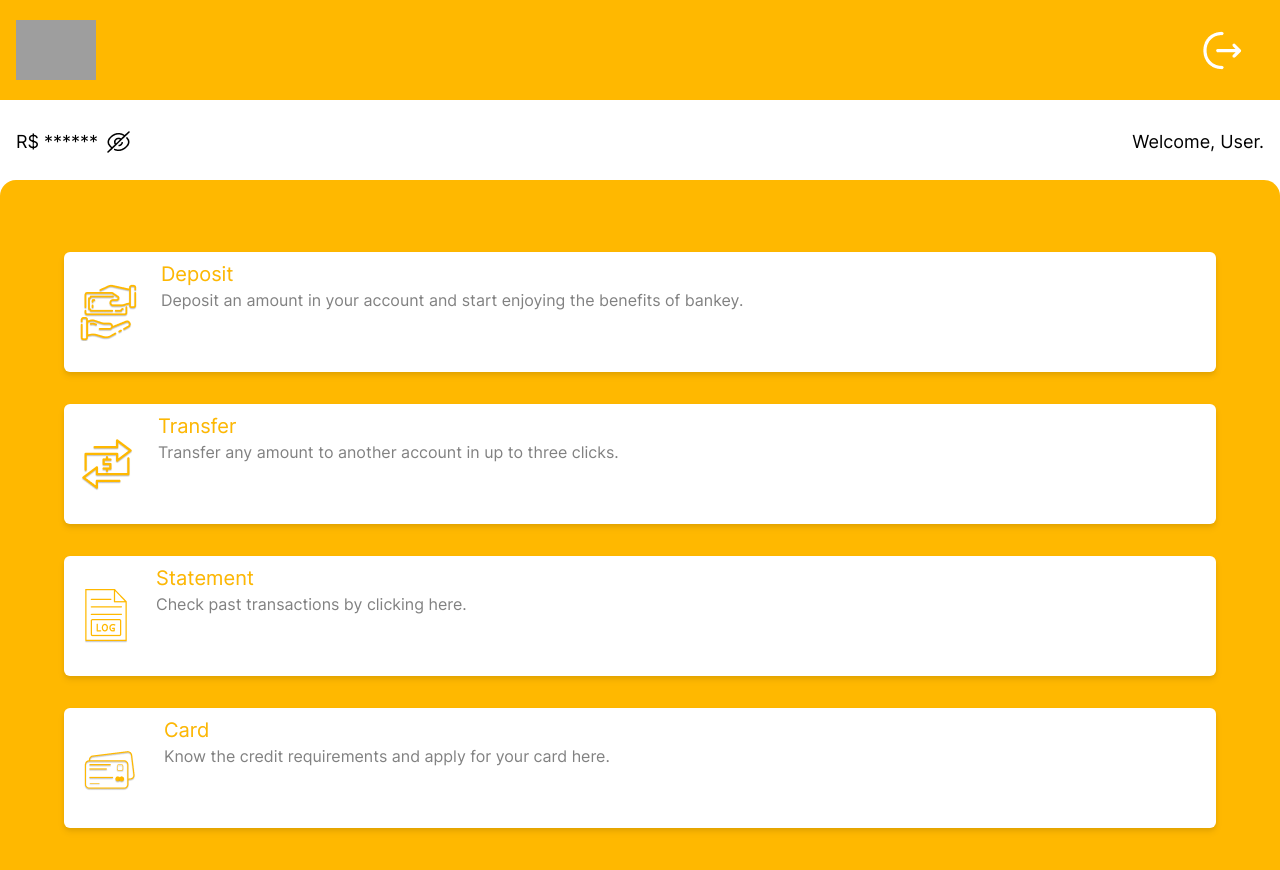
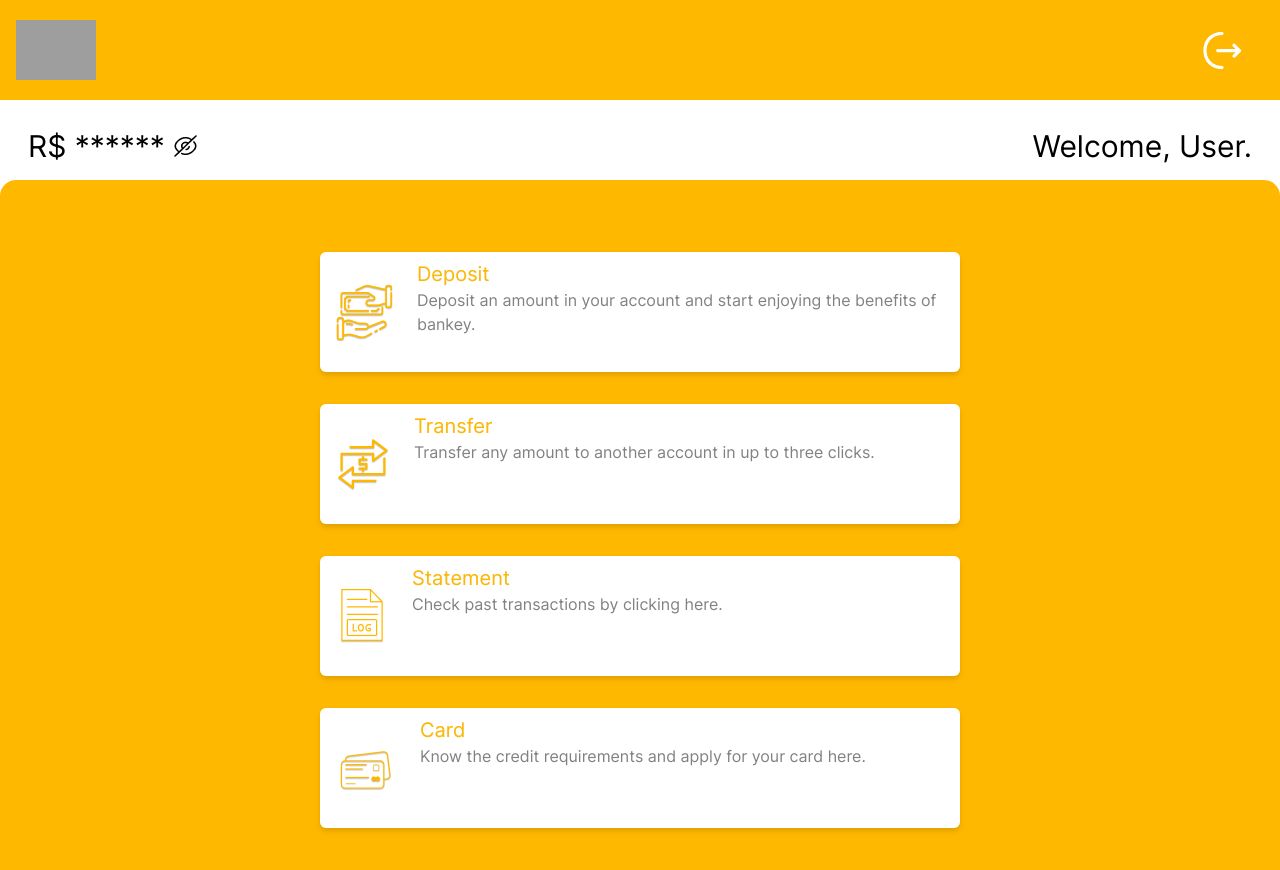
Before and after one commit to eduardo-victor/frontend-bank, a React (Vite) app: page /myprofile in a window 1280 px wide. Shown: the top 870 px of the page. Built offline with nearby package versions, Linux system fonts and the light colour scheme; grey boxes are pictures that could not be loaded.

Commit message:
🐛 FIX: Fixed some responsiveness bugs

```diff
--- a/package.json
+++ b/package.json
@@ -16,7 +16,8 @@
     "@heroicons/react": "^2.0.13",
     "react": "^18.2.0",
     "react-dom": "^18.2.0",
-    "react-router-dom": "^6.4.3"
+    "react-router-dom": "^6.4.3",
+    "reactjs-popup": "^2.0.5"
   },
   "devDependencies": {
     "@types/react": "^18.0.24",
--- a/src/components/Card.tsx
+++ b/src/components/Card.tsx
@@ -8,7 +8,7 @@ type GetProps = {
 
 const Card = (props: GetProps) => {
   return (
-    <div className='w-[90%] h-[15vh] drop-shadow-md bg-white rounded-md flex flex-row items-center hover:transition-all hover:-translate-y-2 hover:duration-150 hover:ease-in-out'>
+    <div className='w-[90%] h-[15vh] lg:w-[50%] drop-shadow-md bg-white rounded-md flex flex-row items-center hover:transition-all hover:-translate-y-2 hover:duration-150 hover:ease-in-out'>
         <img src={props.icon} alt=""  className='ml-4'/>
         <div className='w-full h-full ml-6 mt-4'>
             <h1 className='text-xl font-inter text-yellow [text-shadow:_0_0.2px_0_rgb(0_0_0_/_10%)]'>{props.title}</h1>
--- a/src/pages/UserPage.tsx
+++ b/src/pages/UserPage.tsx
@@ -1,6 +1,5 @@
 import React, { useState } from 'react'
 import UserNav from '../components/UserNav'
-import Image from '../assets/commentImages/firstComment.png'
 import Card from '../components/Card'
 import IconDeposit from '../assets/cardImages/cashpayment.png'
 import IconTransfer from '../assets/cardImages/moneytransf.png'
@@ -22,10 +21,10 @@ const UserPage = () => {
       <div className='w-screen h-screen flex flex-col'>
         <div className='w-screen flex justify-between'>
           <div className='flex items-center mt-7 gap-2'>
-            <h1 className='font-inter text-lg ml-4'>R$ {balanceShown ? "7.895,00" : "******"} </h1>
+            <h1 className='font-inter text-lg ml-4 lg:text-3xl lg:ml-7'>R$ {balanceShown ? "7.895,00" : "******"} </h1>
             <span className='hover:cursor-pointer' onClick={toggleBalance}><img src={Eye}/></span>
           </div>
-          <h1 className='font-inter text-lg mt-7 mr-4'>Welcome, {'User'}.</h1>
+          <h1 className='font-inter text-lg mt-7 mr-4 lg:text-3xl lg:mr-7'>Welcome, {'User'}.</h1>
         </div>
       <div className='w-full h-screen flex items-end'>
         <div className='w-screen h-[90vh] bg-yellow rounded-t-2xl flex flex-col gap-8 justify-center items-center'>
```
Also changed, not shown: 1 other file (tests, documents, lock files or other folders).
